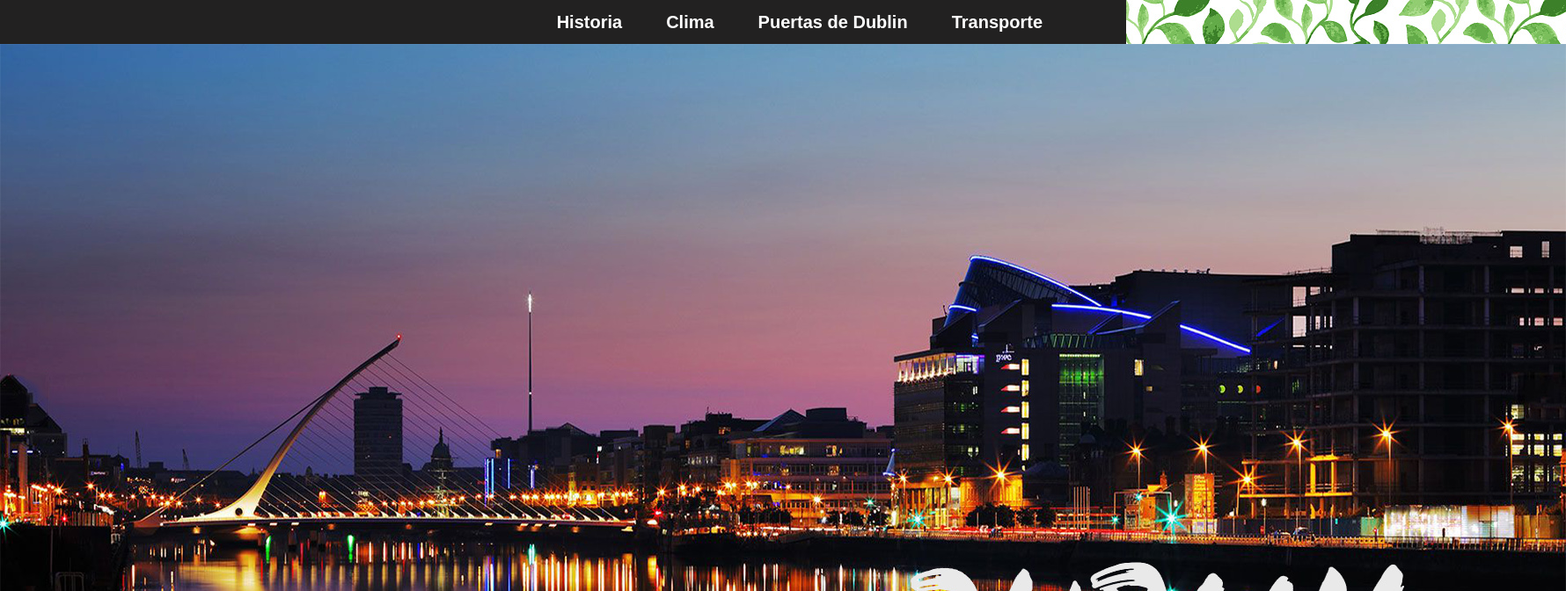
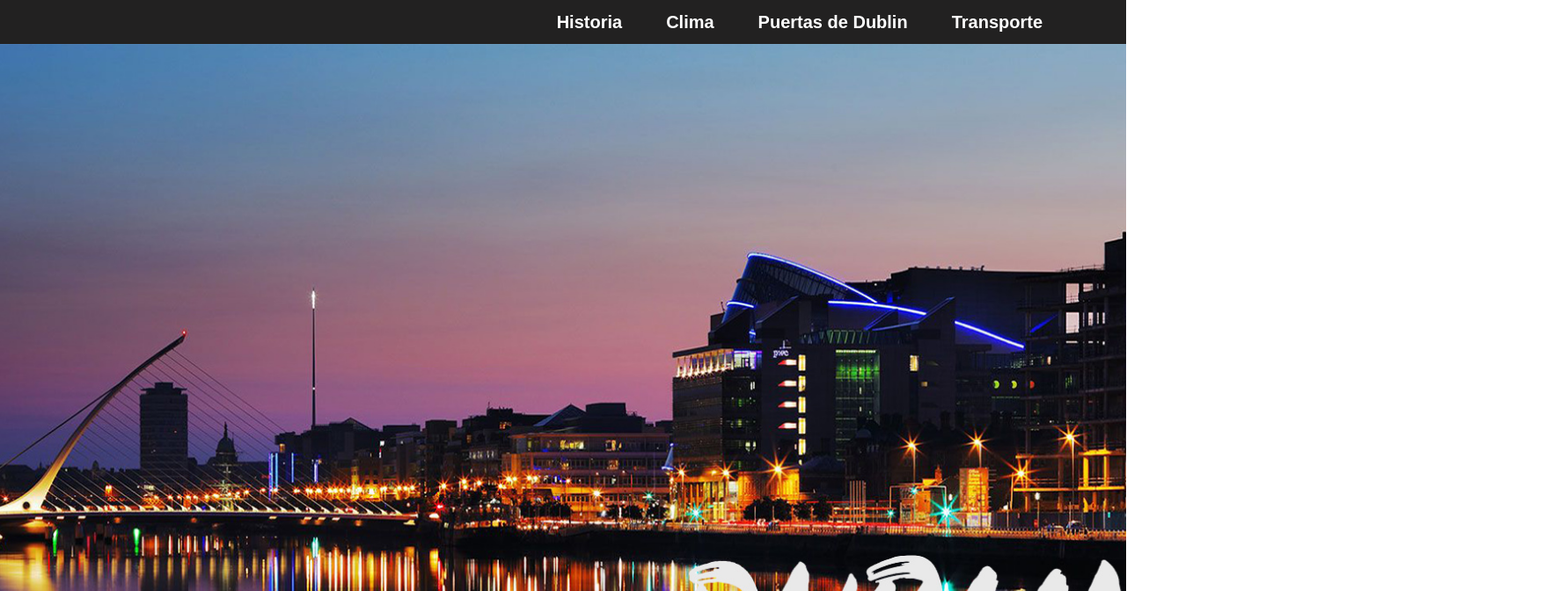
Before and after one commit to lucasbarreto78/trabajos-maquetado, a plain HTML site: page index.html in a window 1280 px wide. Shown: the top 672 px of the page at 88% size, 1780 px wide, since content can reach past the window. Drawn offline with Linux system fonts and the light colour scheme.

Commit message:
cambiando tamaño otra ves

```diff
--- a/css/estilos.css
+++ b/css/estilos.css
@@ -68,17 +68,14 @@ h1{
 }
 
 #logo {
-  background-image: url("../img/dublin,noche.jpg");
+  background-image: url(../img/dublin,noche.jpg);
   background-repeat: no-repeat;
+  height: 100vh;
+  background-position: center;
   justify-content: center;
   display: flex;
-  /* background-size: cover; */
-  padding: 0;
-  margin: 0;
+  background-size: cover;
   box-sizing: content-box;
-  width: 1780px;
-  height: 100vh;
-
 }
 
 main{
```
